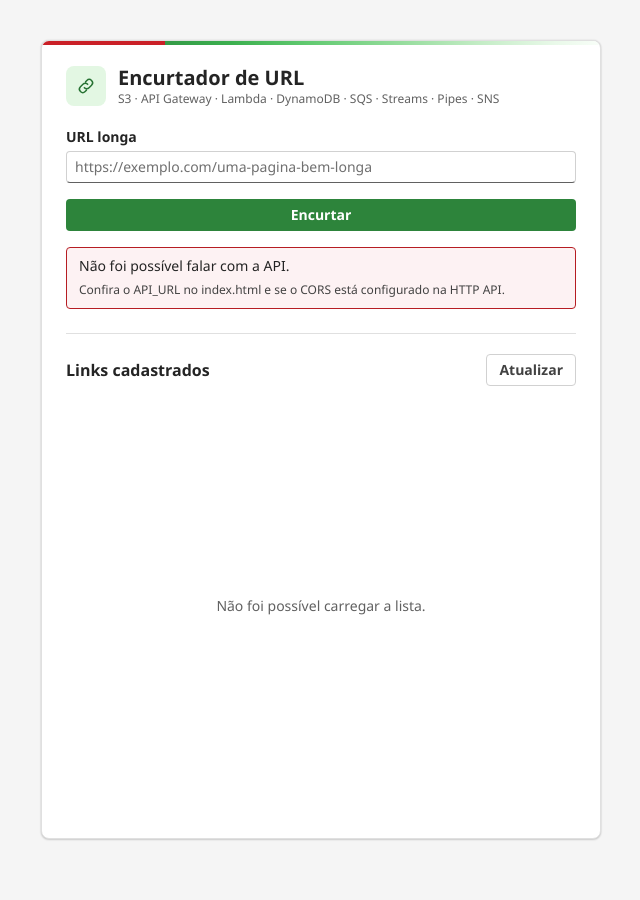
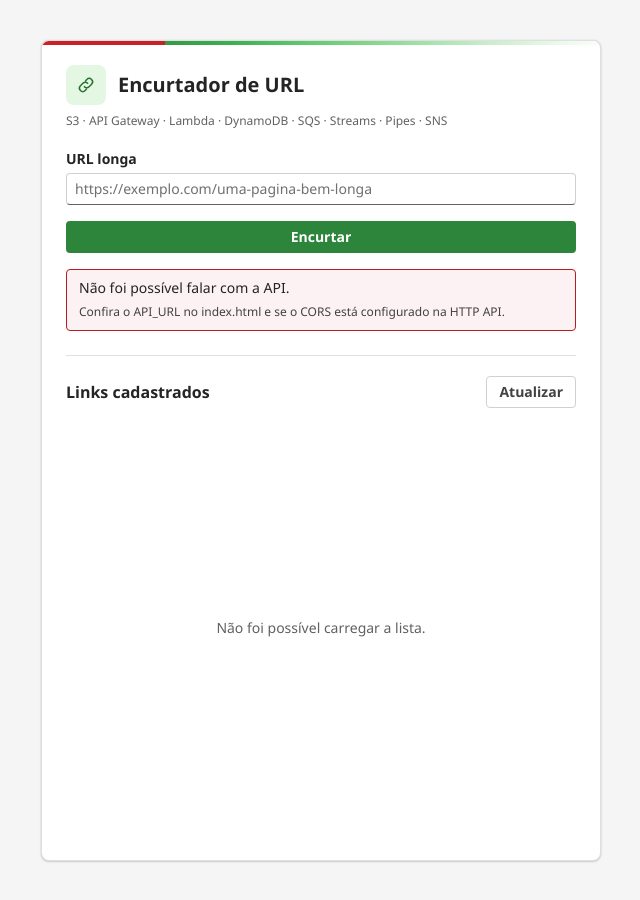
Before and after one commit to ricardoandreh/minicurso-aws-sepe2026, a website: page url-shortener/index.html in a window 1280 px wide. Shown: the whole page, without its empty margins (319-959 px from the left). Before the commit the page ends 879 px from the top, so only its background shows below. Drawn offline with Linux system fonts and the light colour scheme; no server answers.

Commit message:
Tira a linha de servicos da coluna de texto do cabecalho
Medindo o screenshot: a coluna de texto ao lado do icone tem 358px e a linha
dos oito servicos precisa de uns 355px. Perdia por tres pixels.

Alargar o card so resolve quando a janela e larga. Num viewport estreito o card
fica limitado por ele, nao pelo max-width, e a quebra volta. Entao a linha sai
de dentro do bloco do titulo e passa a ocupar a largura inteira do conteudo do
card, o que devolve os 52px do icone mais o gap: 410px num card de 460, 512px
num de 560. Nos dois casos sobra folga.

De passagem o subtitulo vira legenda do card inteiro, e nao do titulo, que e o
que ele sempre foi.

```diff
--- a/url-shortener/index.html
+++ b/url-shortener/index.html
@@ -38,11 +38,11 @@ font-family:var(--fonte);font-size:14px;line-height:20px;-webkit-font-smoothing:
 border:1px solid var(--colorNeutralStroke2);border-radius:var(--radL);box-shadow:var(--shadow2)}
 .card::before{content:"";display:block;height:4px;margin:-24px -24px 20px;border-radius:var(--radL) var(--radL) 0 0;
 background:linear-gradient(90deg,var(--ifcVermelho) 0 22%,#349a46 22%,#3cb04f 34%,#62ca71 48%,#8eda96 62%,#c2ecc4 78%,#e9f9e9 92%,#f8fef8 100%)}
-.header{display:flex;align-items:center;gap:12px;margin-bottom:20px}
+.header{display:flex;align-items:center;gap:12px;margin-bottom:8px}
 .header-icon{display:flex;align-items:center;justify-content:center;width:40px;height:40px;flex-shrink:0;
 border-radius:var(--radL);background:var(--colorBrandBackground2);color:var(--colorBrandForeground1)}
 h1{margin:0;font-size:20px;line-height:26px;font-weight:600}
-.sub{margin:0;font-size:12px;line-height:16px;color:var(--colorNeutralForeground3)}
+.sub{margin:0 0 20px;font-size:12px;line-height:16px;color:var(--colorNeutralForeground3)}
 .field{display:flex;flex-direction:column;gap:4px}
 .label{font-size:14px;font-weight:600}
 .control{position:relative;display:flex;align-items:center;padding:0 8px;height:32px;
@@ -105,8 +105,9 @@ transform:translateX(-100%);animation:brilho 1.4s ease-in-out infinite}
 <main class="card">
 <header class="header">
 <div class="header-icon" aria-hidden="true"><svg width="20" height="20" viewBox="0 0 24 24" fill="none"><path d="M10 14a4 4 0 0 0 5.66 0l3-3A4 4 0 0 0 13 5.34l-1.5 1.5M14 10a4 4 0 0 0-5.66 0l-3 3A4 4 0 0 0 11 18.66l1.5-1.5" stroke="currentColor" stroke-width="1.8" stroke-linecap="round" stroke-linejoin="round"/></svg></div>
-<div><h1>Encurtador de URL</h1><p class="sub">S3 · API&nbsp;Gateway · Lambda · DynamoDB · SQS · Streams · Pipes · SNS</p></div>
+<h1>Encurtador de URL</h1>
 </header>
+<p class="sub">S3 · API&nbsp;Gateway · Lambda · DynamoDB · SQS · Streams · Pipes · SNS</p>
 <form id="form">
 <div class="field"><label class="label" for="url">URL longa</label>
 <div class="control"><input type="url" id="url" required spellcheck="false" placeholder="https://exemplo.com/uma-pagina-bem-longa"></div></div>
```
